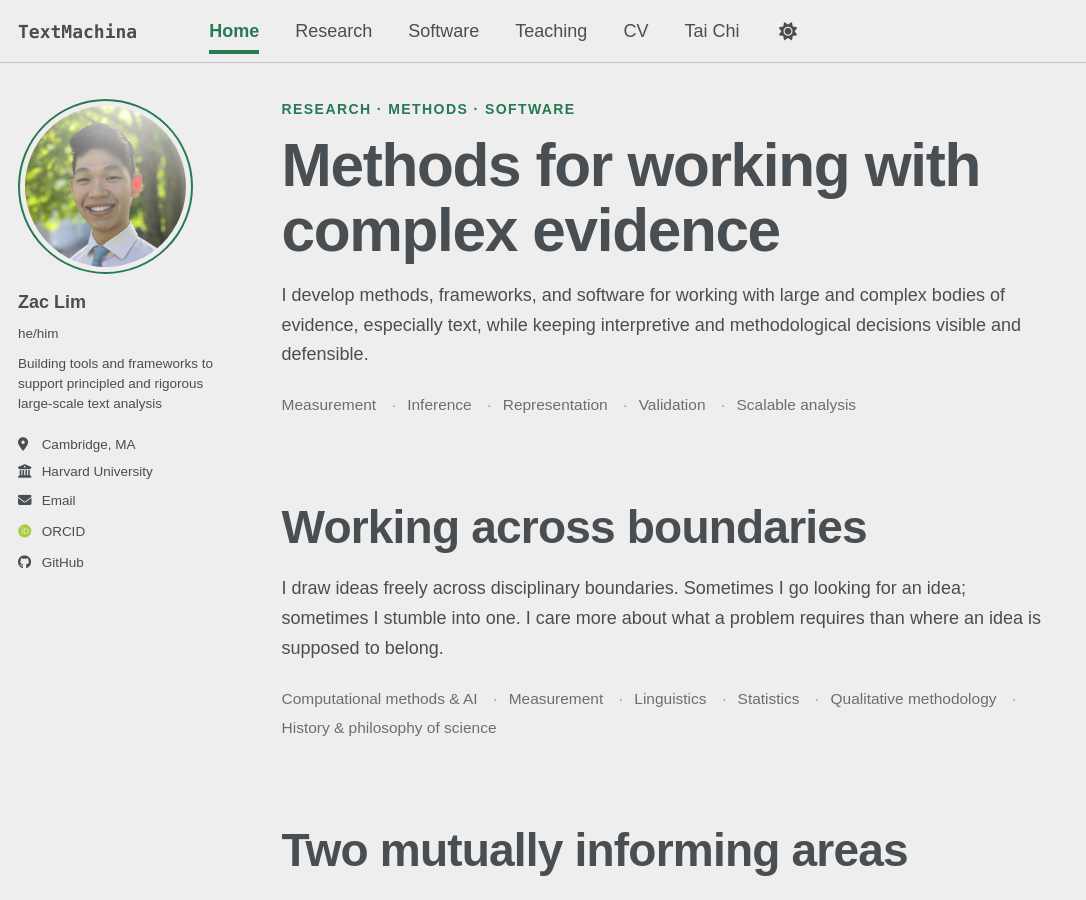
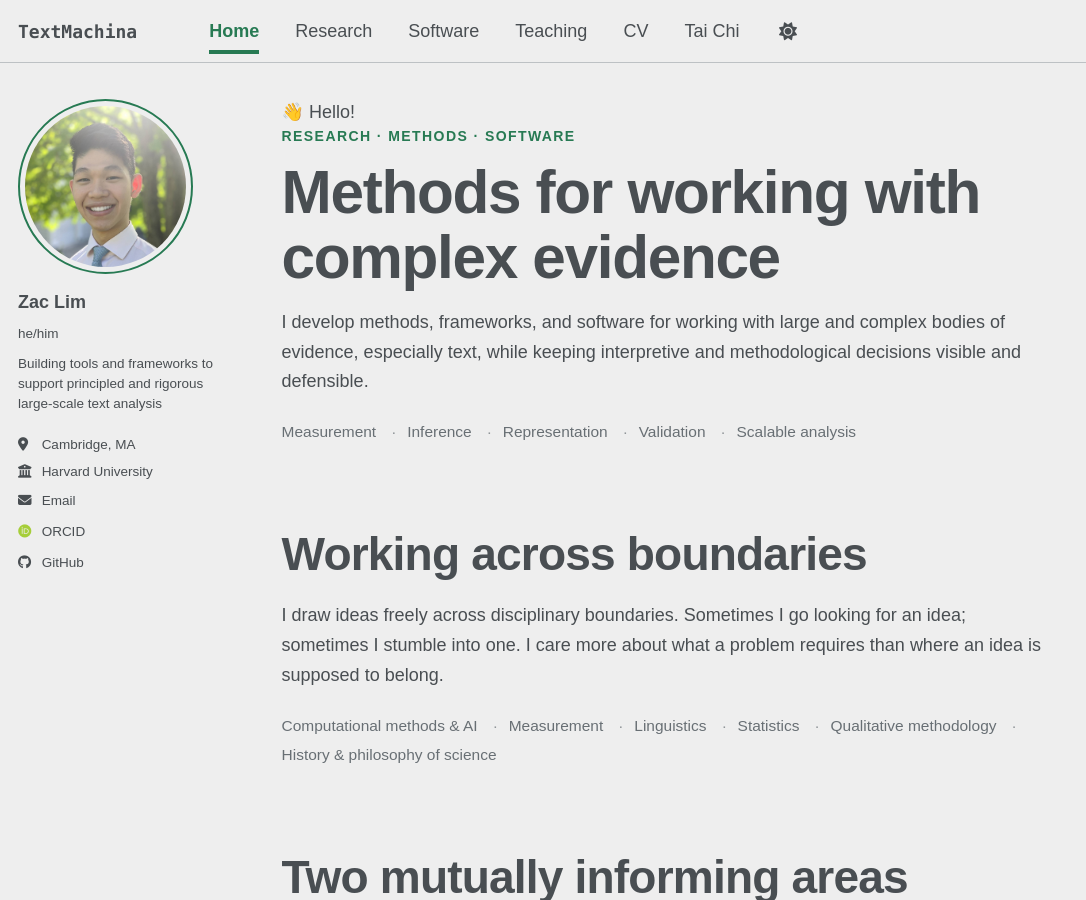
Before and after one commit to zacthinks/zacthinks.github.io, a Jekyll site: the page built from _pages/about.md, in a window 1280 px wide and 900 px high. Shown: the whole window, without its empty margins (0-1086 px from the left). Built offline with Jekyll 4.4.1, drawn with Linux system fonts in a browser that asks for light colours; some web fonts are replaced; a script bundle is joined from its source files by our own code; library files that are not in the unit come from our copies.

Commit message:
Add mobile homepage greeting

```diff
--- a/_pages/about.md
+++ b/_pages/about.md
@@ -5,6 +5,8 @@ redirect_from:
   - /about/
   - /about.html
 ---
+
+<div class="home-mobile-hello" aria-hidden="true">👋 <span>Hello!</span></div>
 
 <div class="home-hero">
   <div class="home-eyebrow">Research · Methods · Software</div>
```
